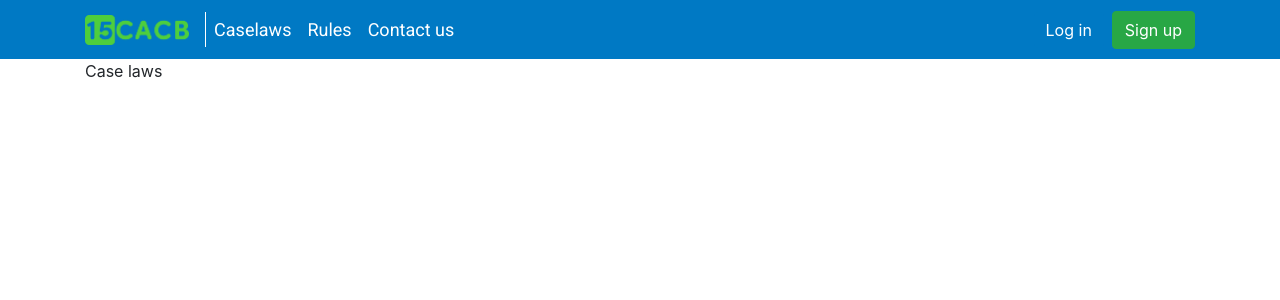
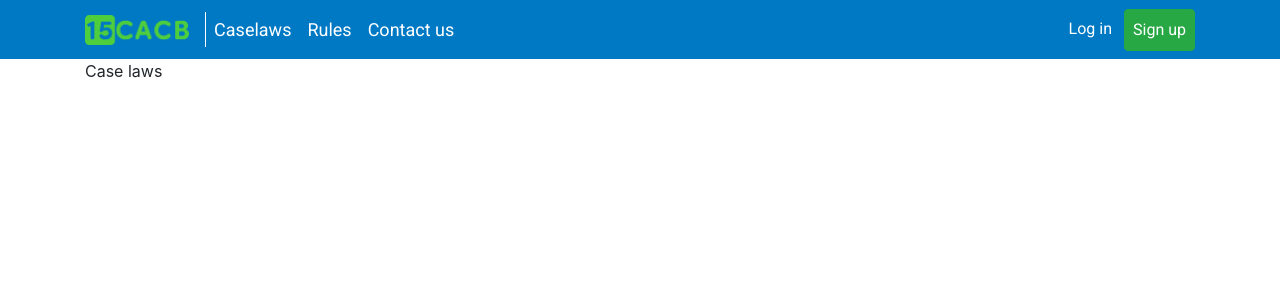
Before and after one commit to adityasanil/15CACB, a PHP site: page / in a window 1280 px wide. Shown: the top 300 px of the page. Run offline with PHP 8.4, Linux system fonts and the light colour scheme.

Commit message:
Navbar and pills updated

```diff
--- a/index.html
+++ b/index.html
@@ -26,28 +26,64 @@
                 <div class="line"></div>
                 <ul class="navbar-nav nav mr-auto mt-2 mt-lg-0" id="pills-tab" role="tablist">
                     <li class="nav-item active">
-                        <a class="nav-link active" id="pills-home-tab" data-toggle="pill" href="#pills-home" role="tab" aria-controls="pills-home" aria-selected="true">Caselaws</a>
+                        <a class="nav-link active" id="pills-caselaws-tab" data-toggle="pill" href="#pills-caselaws" role="tab" aria-controls="pills-caselaws" aria-selected="true">Caselaws</a>
                     </li>
                     <li class="nav-item">
-                        <a class="nav-link" id="pills-profile-tab" data-toggle="pill" href="#pills-profile" role="tab" aria-controls="pills-profile" aria-selected="false">Rules </a>
+                        <a class="nav-link" id="pills-rules-tab" data-toggle="pill" href="#pills-rules" role="tab" aria-controls="pills-rules" aria-selected="false">Rules</a>
                     </li>
                     <li class="nav-item">
-                        <a class="nav-link" id="pills-contact-tab" data-toggle="pill" href="#pills-contact" role="tab" aria-controls="pills-contact" aria-selected="false">Contact us</a>
+                        <a class="nav-link" id="pills-contactus-tab" data-toggle="pill" href="#pills-contactus" role="tab" aria-controls="pills-contactus" aria-selected="false">Contact us</a>
                     </li>
                 </ul>
-                <form class="form-inline my-2 my-lg-0">
-                    <button class="btn btn-login btn-dark my-2 my-sm-0 mr-2" onclick="location.href='#'" type="button">Log in</button>
-                    <button class="btn btn-success my-2 my-sm-0" onclick="location.href='#'" type="button">Sign up</button> </form>
+                <ul class="nav navbar-nav navbar-right">
+                    <li class="nav-item mr-1">
+                        <a class="nav-link btn btn-login" id="pills-home-tab" data-toggle="pill" href="#pills-home" role="tab" aria-controls="pills-home" aria-selected="false">Log in</a>
+                    </li>
+                    <li class="nav-item">
+                        <a class="nav-link btn btn-success" id="pills-contact-tab" data-toggle="pill" href="#pills-contact" role="tab" aria-controls="pills-contact" aria-selected="false">Sign up</a>
+                    </li>
+                </ul>
+                <!-- <form class="form-inline my-2 my-lg-0">
+                    <ul class="nav nav-pills" id="pills-tab" role="tablist">
+                        <li class="nav-item mr-2">
+                            <a class="nav-link btn-login" id="pills-home-tab" data-toggle="pill" href="#pills-home" role="tab" aria-controls="pills-home" aria-selected="false">Log in</a>
+                        </li>
+                        <li class="nav-item">
+                            <a class="nav-link btn btn-success" id="pills-contact-tab" data-toggle="pill" href="#pills-contact" role="tab" aria-controls="pills-contact" aria-selected="false">Sign up</a>
+                        </li>
+                    </ul> -->
+                <!-- <button class="btn btn-login btn-dark my-2 my-sm-0 mr-2" onclick="location.href='#'" type="button">Log in</button> -->
+                <!-- <button class="btn btn-success my-2 my-sm-0" onclick="location.href='#'" type="button">Sign up</button> -->
+                <!-- </form> -->
             </div>
         </div>
     </nav>
     <div class="container">
         <div class="tab-content" id="pills-tabContent">
-            <div class="tab-pane fade show active" id="pills-home" role="tabpanel" aria-labelledby="pills-home-tab">Case laws</div>
-            <div class="tab-pane fade" id="pills-profile" role="tabpanel" aria-labelledby="pills-profile-tab">Rules</div>
-            <div class="tab-pane fade" id="pills-contact" role="tabpanel" aria-labelledby="pills-contact-tab">Contact us</div>
+            <div class="tab-pane fade show active" id="pills-caselaws" role="tabpanel" aria-labelledby="pills-caselaws-tab">
+                Case laws
+            </div>
+            <div class="tab-pane fade" id="pills-rules" role="tabpanel" aria-labelledby="pills-rules-tab">
+                Rules
+            </div>
+            <div class="tab-pane fade" id="pills-contactus" role="tabpanel" aria-labelledby="pills-contactus-tab">
+                Contact us
+            </div>
+            <div class="tab-pane fade" id="pills-home" role="tabpanel" aria-labelledby="pills-home-tab">
+                Log in
+            </div>
+            <div class="tab-pane fade" id="pills-contact" role="tabpanel" aria-labelledby="pills-contact-tab">
+                Sign up
+            </div>
         </div>
     </div>
+
+
+
+
+
+
+
 
 
     <!-- Optional JavaScript -->
@@ -57,4 +93,4 @@
     <script src="https://stackpath.bootstrapcdn.com/bootstrap/4.3.1/js/bootstrap.min.js" integrity="sha384-JjSmVgyd0p3pXB1rRibZUAYoIIy6OrQ6VrjIEaFf/nJGzIxFDsf4x0xIM+B07jRM" crossorigin="anonymous"></script>
 </body>
 
-</html>
+</html
--- a/styles/navbarStyle.css
+++ b/styles/navbarStyle.css
@@ -9,7 +9,7 @@ li>a {
     color: #ffffff !important;
 }
 
-li>a:hover {
+.navbar-nav li>a:hover {
     color: #4ece3d !important;
 }
 
```
